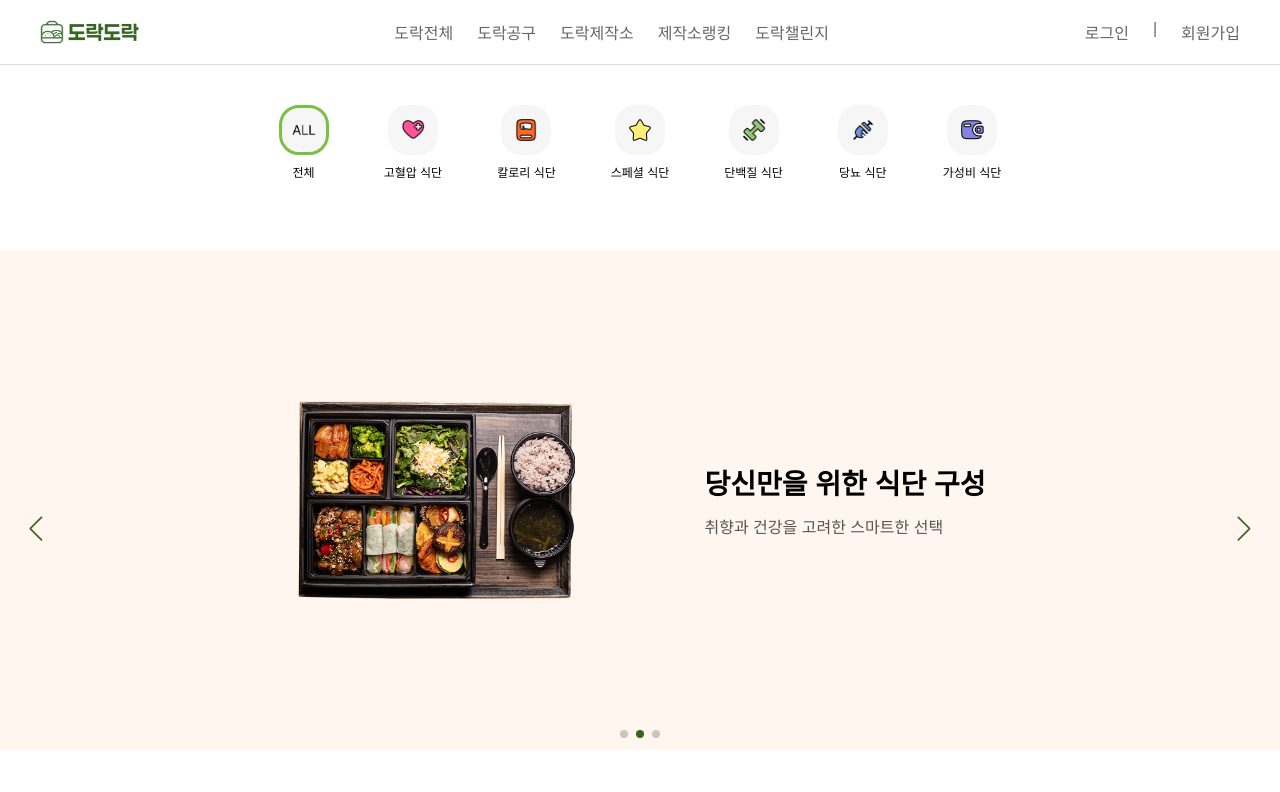
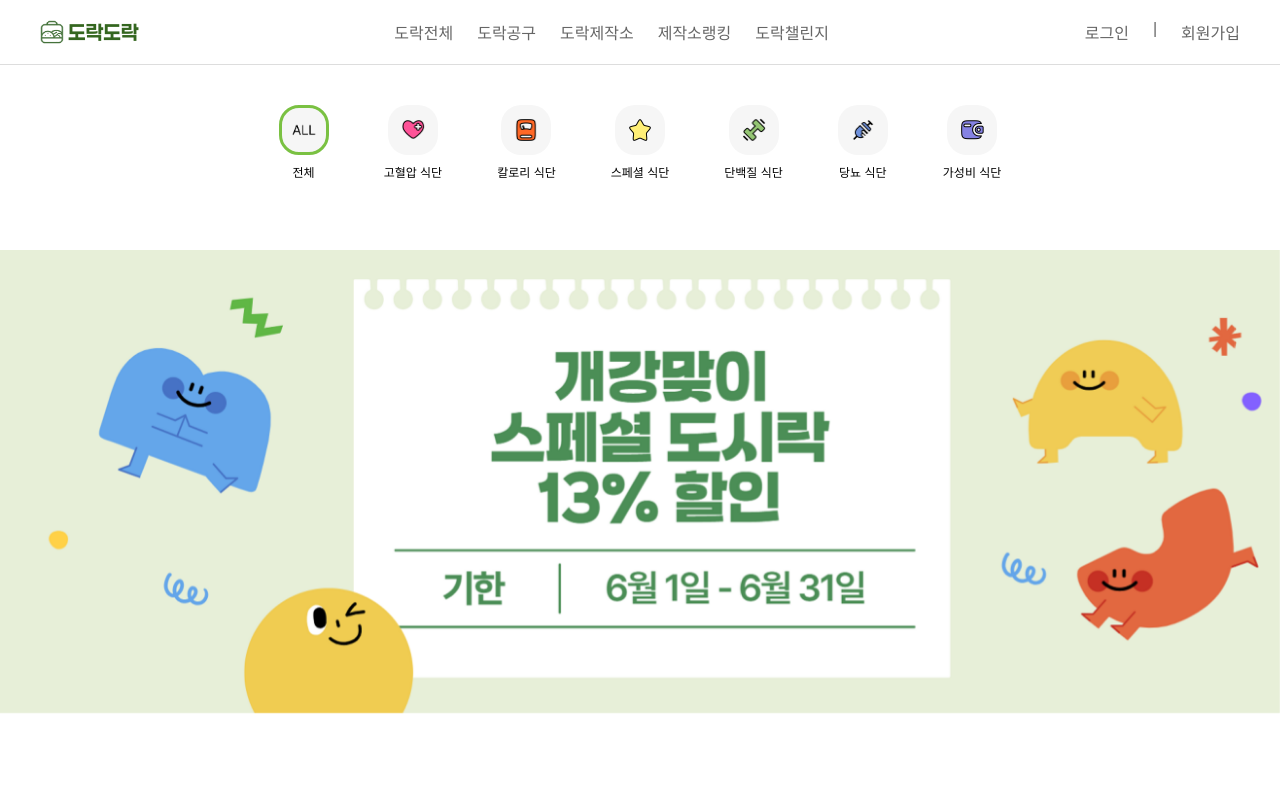
Before and after one commit to dorakdorak/dorakdorak-frontend, a React (Vite) app: page / in a window 1280 px wide. Shown: the top 792 px of the page. Built offline with nearby package versions, Linux system fonts and the light colour scheme; no server answers; a web font is replaced by a local one.

Commit message:
[DESIGN] 캐로셀 수정

```diff
--- a/src/components/main/Carousel.tsx
+++ b/src/components/main/Carousel.tsx
@@ -4,28 +4,10 @@ import "swiper/css";
 import "swiper/css/pagination";
 import "swiper/css/navigation";
 import styles from "@/css/main/Carousel.module.css";
-import meal from "@/assets/images/mock/meal.png";
+import banner1 from "@/assets/images/mock/banner1.png";
+import banner2 from "@/assets/images/mock/banner2.png";
 
-const slides = [
-  {
-    image: meal,
-    title: "건강을 도시락에 담다",
-    subtitle: "영양 가득, 정성 가득한 맞춤형 도시락",
-    backgroundColor: "#f5f9f6",
-  },
-  {
-    image: meal,
-    title: "당신만을 위한 식단 구성",
-    subtitle: "취향과 건강을 고려한 스마트한 선택",
-    backgroundColor: "#fff7ef",
-  },
-  {
-    image: meal,
-    title: "더 쉬운 도시락 선택",
-    subtitle: "고민 없이, 클릭 한 번으로 완성되는 식단",
-    backgroundColor: "#f0f4ff",
-  },
-];
+const slides = [{ image: banner1 }, { image: banner2 }];
 
 function Carousel() {
   return (
@@ -39,16 +21,8 @@ function Carousel() {
       >
         {slides.map((slide, index) => (
           <SwiperSlide key={index}>
-            <div className={styles.carouselSlide} style={{ backgroundColor: slide.backgroundColor }}>
-              <div className={styles.carouselSlideInner}>
-                <div className={styles.carouselImage}>
-                  <img src={slide.image} alt={slide.title} />
-                </div>
-                <div className={styles.carouselText}>
-                  <h2>{slide.title}</h2>
-                  <p>{slide.subtitle}</p>
-                </div>
-              </div>
+            <div className={styles.carouselSlideImageOnly}>
+              <img src={slide.image} alt={`배너 ${index + 1}`} />
             </div>
           </SwiperSlide>
         ))}
--- a/src/css/main/Carousel.module.css
+++ b/src/css/main/Carousel.module.css
@@ -61,7 +61,7 @@
 }
 
 .carouselImage img {
-  width: 280px;
+  width: 500px;
   height: auto;
   object-fit: contain;
 }
@@ -76,7 +76,7 @@
 .carouselText h2 {
   font-size: 28px;
   font-weight: bold;
-  margin-bottom: 12px;
+  margin-bottom: 16px;
   opacity: 0;
   transform: translateY(20px);
   animation: slideUp 0.6s ease forwards;
@@ -84,7 +84,7 @@
 }
 
 .carouselText p {
-  font-size: 16px;
+  font-size: 20px;
   color: #555;
   opacity: 0;
   transform: translateY(20px);
@@ -134,3 +134,9 @@
 .swiper-button-next {
   right: 20px;
 }
+
+.carouselSlideImageOnly img {
+  width: 100%;
+  height: auto;
+  object-fit: cover;
+}
```
Also changed, not shown: src/assets/images/mock/banner2.png (added), 1 other file (tests, documents, lock files or other folders).
